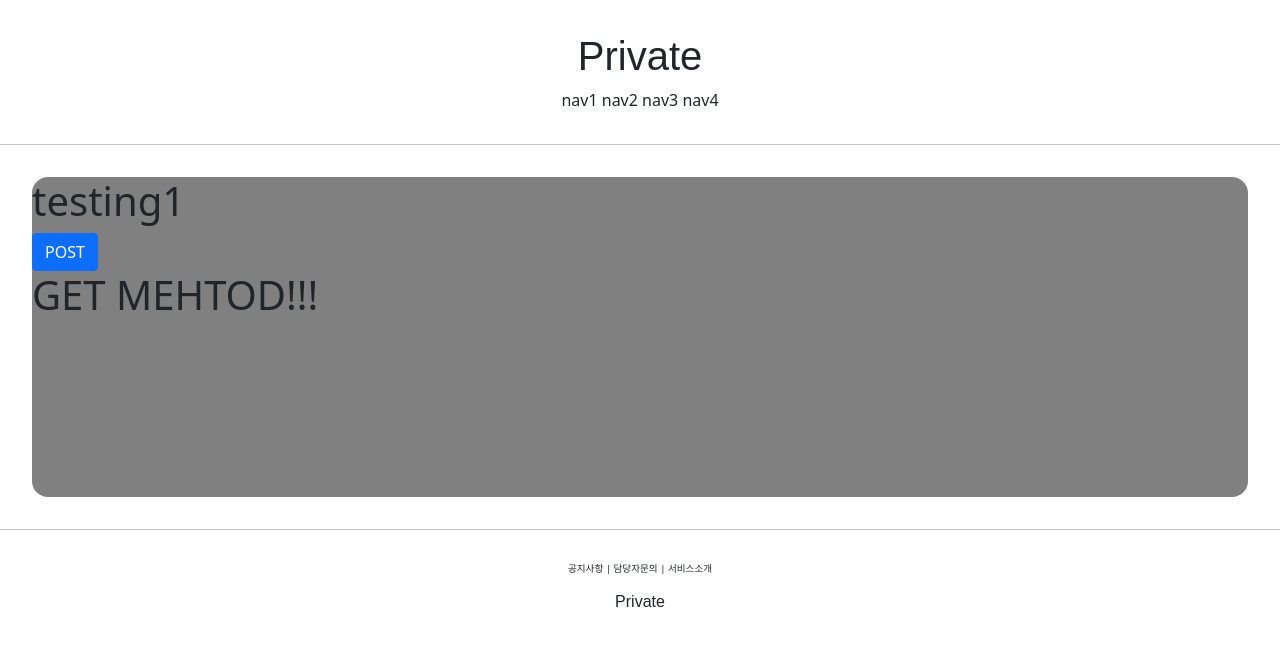
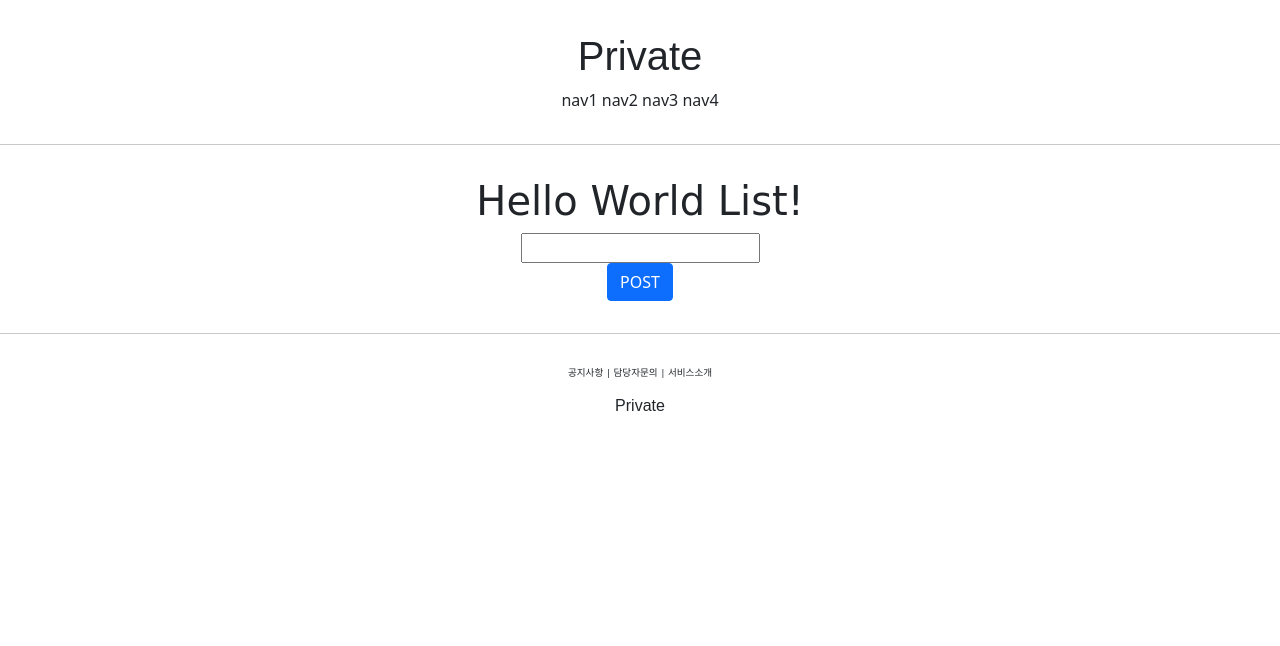
Before and after one commit to A540/pracprivate, a Django app: page /account/hello_world/ in a window 1280 px wide. Shown: the top 646 px of the page. Run offline with Django 5.2, Linux system fonts and the light colour scheme; some web fonts are replaced.

Commit message:
Django course 17 commit

```diff
--- a/accountapp/templates/accountapp/helloworld.html
+++ b/accountapp/templates/accountapp/helloworld.html
@@ -2,19 +2,24 @@
 
 {% block content %}
 
-    <div style="height: 20rem; background-color: gray; border-radius: 1rem; margin: 2rem;">
-        <h1>
-            testing1
+    <div style="border-radius: 1rem; margin: 2rem; text-align: center;">
+        <h1 style="font-family: 'lobster', cursive">
+            Hello World List!
         </h1>
 
         <form action="/account/hello_world/" method="post">
             {% csrf_token %}
+            <div>
+                <input type="text" name="hello_world_input">
+            </div>
             <input type="submit" class="btn btn-primary" value="POST">
         </form>
 
+        {% if hello_world_output %}
         <h1>
-            {{ text }}
+            {{ hello_world_output.text }}
         </h1>
+        {% endif %}
     </div>
 
 {% endblock %}
--- a/accountapp/views.py
+++ b/accountapp/views.py
@@ -1,10 +1,18 @@
 from django.http import HttpResponse
 from django.shortcuts import render
+
+from accountapp.models import HelloWorld
 
 
 # Create your views here.
 def hello_world(request):
     if request.method == 'POST':
-        return render(request, 'accountapp/helloworld.html', context={'text': 'POST MEHTOD!!!'})
+
+        temp = request.POST.get('hello_world_input')
+        new_hello_world = HelloWorld()
+        new_hello_world.text = temp
+        new_hello_world.save()
+
+        return render(request, 'accountapp/helloworld.html', context={'hello_world_output': new_hello_world})
     else:
         return render(request, 'accountapp/helloworld.html', context={'text': 'GET MEHTOD!!!'})
```
